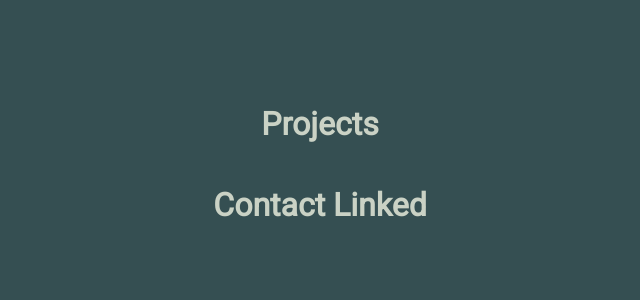
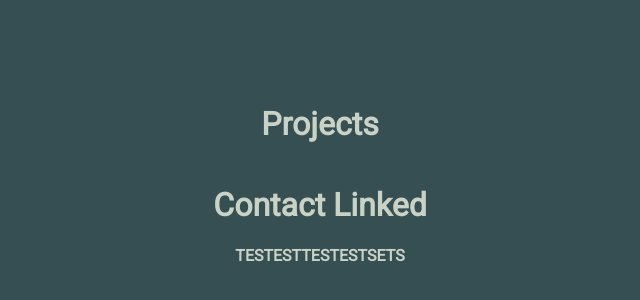
Before and after one commit to marveldylan/dm, a React (Create React App) app: page / in a window 1280 px wide. Shown: the part 1516-1816 px from the top of the page, without its empty margins (320-960 px from the left). Built offline with nearby package versions, Linux system fonts and the light colour scheme.

Commit message:
git test

```diff
--- a/src/components/Contact.jsx
+++ b/src/components/Contact.jsx
@@ -6,6 +6,7 @@ const Contact = () => {
     return (
         <div className="contact-container">
             <h1>Contact Linked</h1>
+            <h4>TESTESTTESTESTSETS</h4>
         </div>
     )
 }
```
